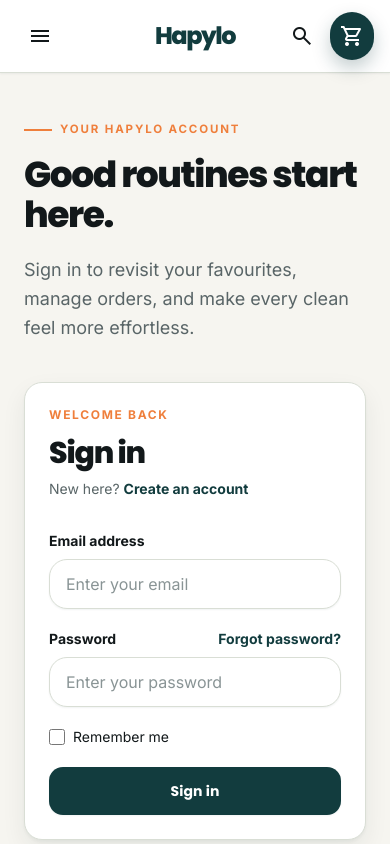
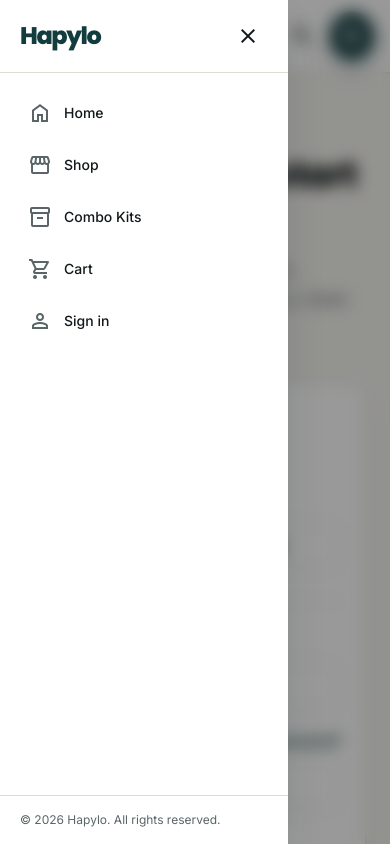
Before and after one commit to amayahomeessentials/Hapylo, a Next.js app: page /login in a window 390 px wide. Both pictures are taken after a click on the button "menu". Shown: the top 844 px of the page. Built offline with nearby package versions, Linux system fonts and the light colour scheme.

Commit message:
feat: mobile nav drawer, Google OAuth on login/signup, auth callback route

```diff
--- a/src/app/(auth)/login/page.tsx
+++ b/src/app/(auth)/login/page.tsx
@@ -1,4 +1,5 @@
 import Link from 'next/link'
+import { GoogleSignInButton } from '@/components/auth/GoogleSignInButton'
 
 export default function LoginPage() {
   return (
@@ -19,7 +20,19 @@ export default function LoginPage() {
           <h2 className="mt-3 font-display text-3xl font-extrabold tracking-[-0.04em] text-on-surface">Sign in</h2>
           <p className="mt-2 text-sm text-on-surface-variant">New here? <Link href="/signup" className="font-bold text-primary transition-colors hover:text-primary-hover">Create an account</Link></p>
 
-          <form className="mt-8 space-y-5">
+          {/* Google OAuth */}
+          <div className="mt-6">
+            <GoogleSignInButton label="Continue with Google" />
+          </div>
+
+          {/* Divider */}
+          <div className="my-6 flex items-center gap-3">
+            <div className="h-px flex-1 bg-outline-variant" />
+            <span className="text-xs font-medium text-on-surface-variant">or sign in with email</span>
+            <div className="h-px flex-1 bg-outline-variant" />
+          </div>
+
+          <form className="space-y-5">
             <div>
               <label htmlFor="email-address" className="block text-sm font-bold text-on-surface">Email address</label>
               <input id="email-address" name="email" type="email" autoComplete="email" required className="mt-2 block w-full rounded-md border border-outline-variant bg-surface px-4 py-3 text-on-surface placeholder-outline shadow-sm transition-colors focus:border-primary focus:outline-none focus:ring-2 focus:ring-primary/20" placeholder="Enter your email" />
--- a/src/app/(auth)/signup/page.tsx
+++ b/src/app/(auth)/signup/page.tsx
@@ -1,4 +1,5 @@
 import Link from 'next/link'
+import { GoogleSignInButton } from '@/components/auth/GoogleSignInButton'
 
 export default function SignupPage() {
   return (
@@ -19,7 +20,19 @@ export default function SignupPage() {
           <h2 className="mt-3 font-display text-3xl font-extrabold tracking-[-0.04em] text-on-surface">Let&apos;s get started</h2>
           <p className="mt-2 text-sm text-on-surface-variant">Already a member? <Link href="/login" className="font-bold text-primary transition-colors hover:text-primary-hover">Sign in</Link></p>
 
-          <form className="mt-8 space-y-5">
+          {/* Google OAuth */}
+          <div className="mt-6">
+            <GoogleSignInButton label="Continue with Google" />
+          </div>
+
+          {/* Divider */}
+          <div className="my-6 flex items-center gap-3">
+            <div className="h-px flex-1 bg-outline-variant" />
+            <span className="text-xs font-medium text-on-surface-variant">or sign up with email</span>
+            <div className="h-px flex-1 bg-outline-variant" />
+          </div>
+
+          <form className="space-y-5">
             <div>
               <label htmlFor="full-name" className="block text-sm font-bold text-on-surface">Full name</label>
               <input id="full-name" name="name" type="text" autoComplete="name" required className="mt-2 block w-full rounded-md border border-outline-variant bg-surface px-4 py-3 text-on-surface placeholder-outline shadow-sm transition-colors focus:border-primary focus:outline-none focus:ring-2 focus:ring-primary/20" placeholder="Enter your full name" />
--- /dev/null
+++ b/src/app/api/auth/callback/route.ts
@@ -0,0 +1,38 @@
+import { NextRequest, NextResponse } from 'next/server'
+import { createServerClient } from '@supabase/ssr'
+import { cookies } from 'next/headers'
+
+export async function GET(request: NextRequest) {
+  const { searchParams, origin } = new URL(request.url)
+  const code = searchParams.get('code')
+  // Where to redirect after successful sign-in
+  const next = searchParams.get('next') ?? '/'
+
+  if (code) {
+    const cookieStore = await cookies()
+    const supabase = createServerClient(
+      process.env.NEXT_PUBLIC_SUPABASE_URL!,
+      process.env.NEXT_PUBLIC_SUPABASE_ANON_KEY!,
+      {
+        cookies: {
+          getAll() {
+            return cookieStore.getAll()
+          },
+          setAll(cookiesToSet) {
+            cookiesToSet.forEach(({ name, value, options }) => {
+              cookieStore.set(name, value, options)
+            })
+          },
+        },
+      }
+    )
+
+    const { error } = await supabase.auth.exchangeCodeForSession(code)
+    if (!error) {
+      return NextResponse.redirect(`${origin}${next}`)
+    }
+  }
+
+  // If something went wrong, send to login with an error flag
+  return NextResponse.redirect(`${origin}/login?error=oauth_failed`)
+}
--- /dev/null
+++ b/src/components/auth/GoogleSignInButton.tsx
@@ -0,0 +1,63 @@
+'use client'
+
+import { useState } from 'react'
+import { createClient } from '@/lib/supabase/client'
+
+interface GoogleSignInButtonProps {
+  label?: string
+}
+
+export function GoogleSignInButton({ label = 'Continue with Google' }: GoogleSignInButtonProps) {
+  const [loading, setLoading] = useState(false)
+
+  async function handleGoogleSignIn() {
+    setLoading(true)
+    const supabase = createClient()
+    await supabase.auth.signInWithOAuth({
+      provider: 'google',
+      options: {
+        redirectTo: `${window.location.origin}/api/auth/callback`,
+      },
+    })
+    // No need to setLoading(false) — the page will redirect
+  }
+
+  return (
+    <button
+      type="button"
+      onClick={handleGoogleSignIn}
+      disabled={loading}
+      className="flex w-full items-center justify-center gap-3 rounded-[var(--radius)] border border-outline-variant bg-surface px-4 py-3 text-sm font-bold text-on-surface shadow-sm transition-colors hover:bg-surface-container-low disabled:cursor-not-allowed disabled:opacity-60"
+    >
+      {loading ? (
+        <span className="material-symbols-outlined animate-spin text-xl">progress_activity</span>
+      ) : (
+        /* Google "G" logo as inline SVG — no external dependency */
+        <svg
+          xmlns="http://www.w3.org/2000/svg"
+          viewBox="0 0 24 24"
+          aria-hidden="true"
+          className="h-5 w-5 shrink-0"
+        >
+          <path
+            fill="#4285F4"
+            d="M22.56 12.25c0-.78-.07-1.53-.2-2.25H12v4.26h5.92c-.26 1.37-1.04 2.53-2.21 3.31v2.77h3.57c2.08-1.92 3.28-4.74 3.28-8.09z"
+          />
+          <path
+            fill="#34A853"
+            d="M12 23c2.97 0 5.46-.98 7.28-2.66l-3.57-2.77c-.98.66-2.23 1.06-3.71 1.06-2.86 0-5.29-1.93-6.16-4.53H2.18v2.84C3.99 20.53 7.7 23 12 23z"
+          />
+          <path
+            fill="#FBBC05"
+            d="M5.84 14.09c-.22-.66-.35-1.36-.35-2.09s.13-1.43.35-2.09V7.07H2.18C1.43 8.55 1 10.22 1 12s.43 3.45 1.18 4.93l3.66-2.84z"
+          />
+          <path
+            fill="#EA4335"
+            d="M12 5.38c1.62 0 3.06.56 4.21 1.64l3.15-3.15C17.45 2.09 14.97 1 12 1 7.7 1 3.99 3.47 2.18 7.07l3.66 2.84c.87-2.6 3.3-4.53 6.16-4.53z"
+          />
+        </svg>
+      )}
+      {label}
+    </button>
+  )
+}
--- a/src/components/layout/HeaderMobile.tsx
+++ b/src/components/layout/HeaderMobile.tsx
@@ -3,6 +3,7 @@
 import Link from 'next/link'
 import { useState, useEffect } from 'react'
 import { useCart } from '@/hooks/useCart'
+import { MobileNavDrawer } from './MobileNavDrawer'
 
 interface HeaderMobileProps {
   cartCount?: number
@@ -11,6 +12,7 @@ interface HeaderMobileProps {
 export function HeaderMobile({}: HeaderMobileProps) {
   const getCartCount = useCart(state => state.getCartCount)
   const [mounted, setMounted] = useState(false)
+  const [drawerOpen, setDrawerOpen] = useState(false)
 
   useEffect(() => {
     setMounted(true)
@@ -18,9 +20,16 @@ export function HeaderMobile({}: HeaderMobileProps) {
 
   const cartCount = getCartCount()
   return (
+    <>
       <header className="sticky top-0 z-50 flex w-full items-center justify-between border-b border-outline-variant bg-surface/95 px-6 py-3 shadow-sm backdrop-blur-xl md:hidden">
         <div className="flex-none">
-        <button className="-ml-2 flex min-h-[48px] min-w-[48px] items-center justify-center p-2 text-on-surface" aria-label="Menu">
+          <button
+            onClick={() => setDrawerOpen(true)}
+            className="-ml-2 flex min-h-[48px] min-w-[48px] items-center justify-center p-2 text-on-surface"
+            aria-label="Open menu"
+            aria-expanded={drawerOpen}
+            aria-controls="mobile-nav-drawer"
+          >
             <span className="material-symbols-outlined text-2xl">menu</span>
           </button>
         </div>
@@ -43,5 +52,8 @@ export function HeaderMobile({}: HeaderMobileProps) {
           </Link>
         </div>
       </header>
+
+      <MobileNavDrawer open={drawerOpen} onClose={() => setDrawerOpen(false)} />
+    </>
   )
 }
--- /dev/null
+++ b/src/components/layout/MobileNavDrawer.tsx
@@ -0,0 +1,115 @@
+'use client'
+
+import Link from 'next/link'
+import { useEffect } from 'react'
+import { useCart } from '@/hooks/useCart'
+
+const navLinks = [
+  { href: '/', label: 'Home', icon: 'home' },
+  { href: '/shop', label: 'Shop', icon: 'storefront' },
+  { href: '/shop/combo-kits', label: 'Combo Kits', icon: 'inventory_2' },
+  { href: '/cart', label: 'Cart', icon: 'shopping_cart' },
+  { href: '/login', label: 'Sign in', icon: 'person' },
+]
+
+interface MobileNavDrawerProps {
+  open: boolean
+  onClose: () => void
+}
+
+export function MobileNavDrawer({ open, onClose }: MobileNavDrawerProps) {
+  const getCartCount = useCart(state => state.getCartCount)
+  const cartCount = getCartCount()
+
+  // Lock body scroll while drawer is open
+  useEffect(() => {
+    if (open) {
+      document.body.style.overflow = 'hidden'
+    } else {
+      document.body.style.overflow = ''
+    }
+    return () => {
+      document.body.style.overflow = ''
+    }
+  }, [open])
+
+  // Close on Escape key
+  useEffect(() => {
+    const handleKey = (e: KeyboardEvent) => {
+      if (e.key === 'Escape') onClose()
+    }
+    if (open) window.addEventListener('keydown', handleKey)
+    return () => window.removeEventListener('keydown', handleKey)
+  }, [open, onClose])
+
+  return (
+    <>
+      {/* Backdrop */}
+      <div
+        aria-hidden="true"
+        onClick={onClose}
+        className={`fixed inset-0 z-[60] bg-black/40 backdrop-blur-sm transition-opacity duration-300 ${
+          open ? 'opacity-100 pointer-events-auto' : 'opacity-0 pointer-events-none'
+        }`}
+      />
+
+      {/* Drawer panel */}
+      <div
+        role="dialog"
+        aria-modal="true"
+        aria-label="Navigation menu"
+        className={`fixed inset-y-0 left-0 z-[70] flex w-72 flex-col bg-surface shadow-lg transition-transform duration-300 ease-in-out ${
+          open ? 'translate-x-0' : '-translate-x-full'
+        }`}
+      >
+        {/* Drawer header */}
+        <div className="flex items-center justify-between border-b border-outline-variant px-5 py-4">
+          <Link
+            href="/"
+            onClick={onClose}
+            className="font-display text-2xl font-extrabold tracking-[-0.06em] text-primary"
+          >
+            Hapylo
+          </Link>
+          <button
+            onClick={onClose}
+            aria-label="Close menu"
+            className="flex h-10 w-10 items-center justify-center rounded-full text-on-surface transition-colors hover:bg-surface-variant"
+          >
+            <span className="material-symbols-outlined text-2xl">close</span>
+          </button>
+        </div>
+
+        {/* Nav links */}
+        <nav className="flex-1 overflow-y-auto px-3 py-4">
+          <ul className="space-y-1">
+            {navLinks.map(link => (
+              <li key={link.href}>
+                <Link
+                  href={link.href}
+                  onClick={onClose}
+                  className="flex items-center gap-3 rounded-xl px-4 py-3 text-sm font-medium text-on-surface transition-colors hover:bg-secondary-container hover:text-primary"
+                >
+                  <span className="material-symbols-outlined text-xl text-on-surface-variant">
+                    {link.icon}
+                  </span>
+                  <span>{link.label}</span>
+                  {link.href === '/cart' && cartCount > 0 && (
+                    <span className="ml-auto flex h-5 min-w-[1.25rem] items-center justify-center rounded-full bg-primary px-1 text-xs font-bold text-white">
+                      {cartCount}
+                    </span>
+                  )}
+                </Link>
+              </li>
+            ))}
+          </ul>
+        </nav>
+
+        {/* Footer */}
+        <div className="border-t border-outline-variant px-5 py-4">
+          <p className="text-xs text-on-surface-variant">© 2026 Hapylo. All rights reserved.</p>
+        </div>
+      </div>
+    </>
+  )
+}
```
Lines whose indentation alone changed are shown as unchanged.
